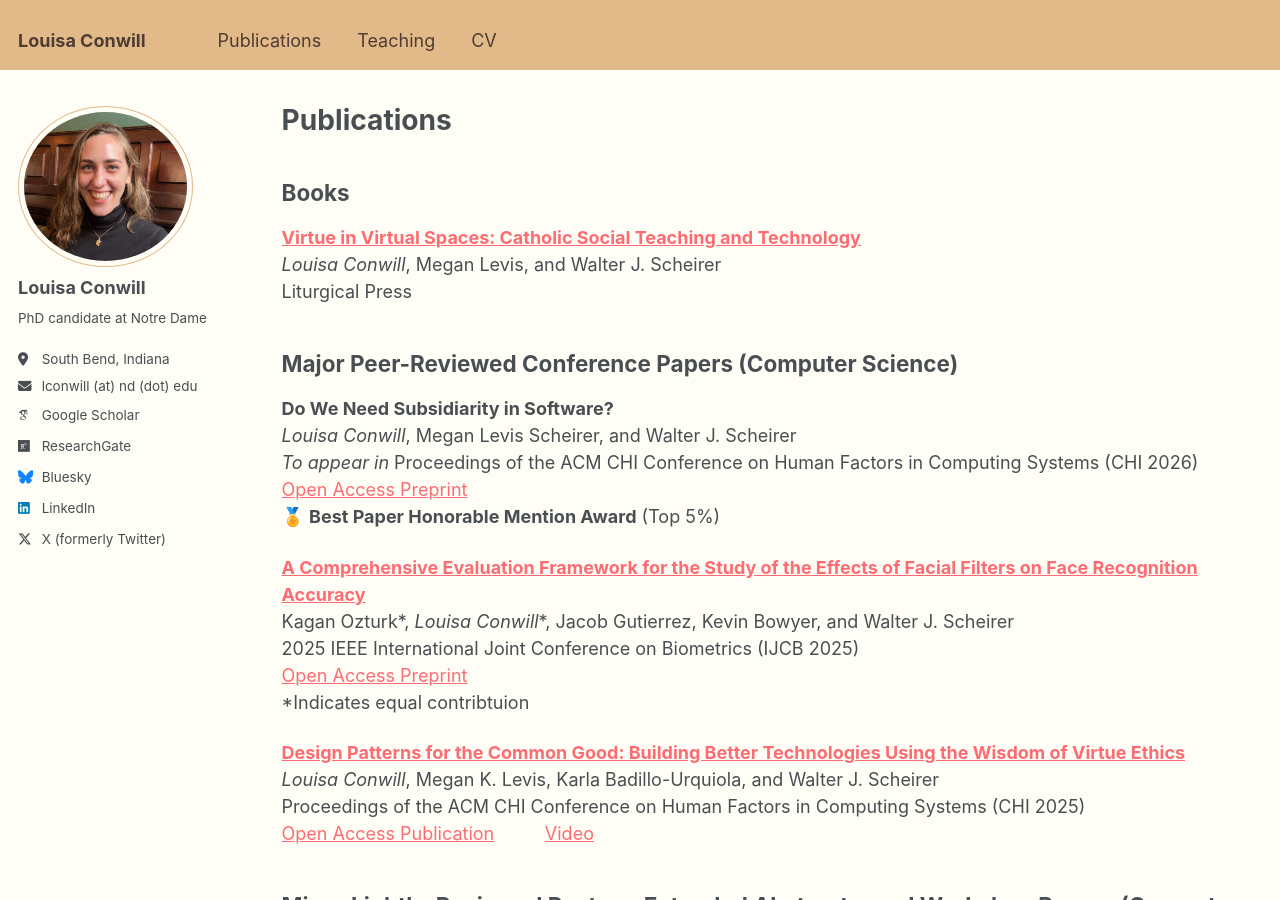
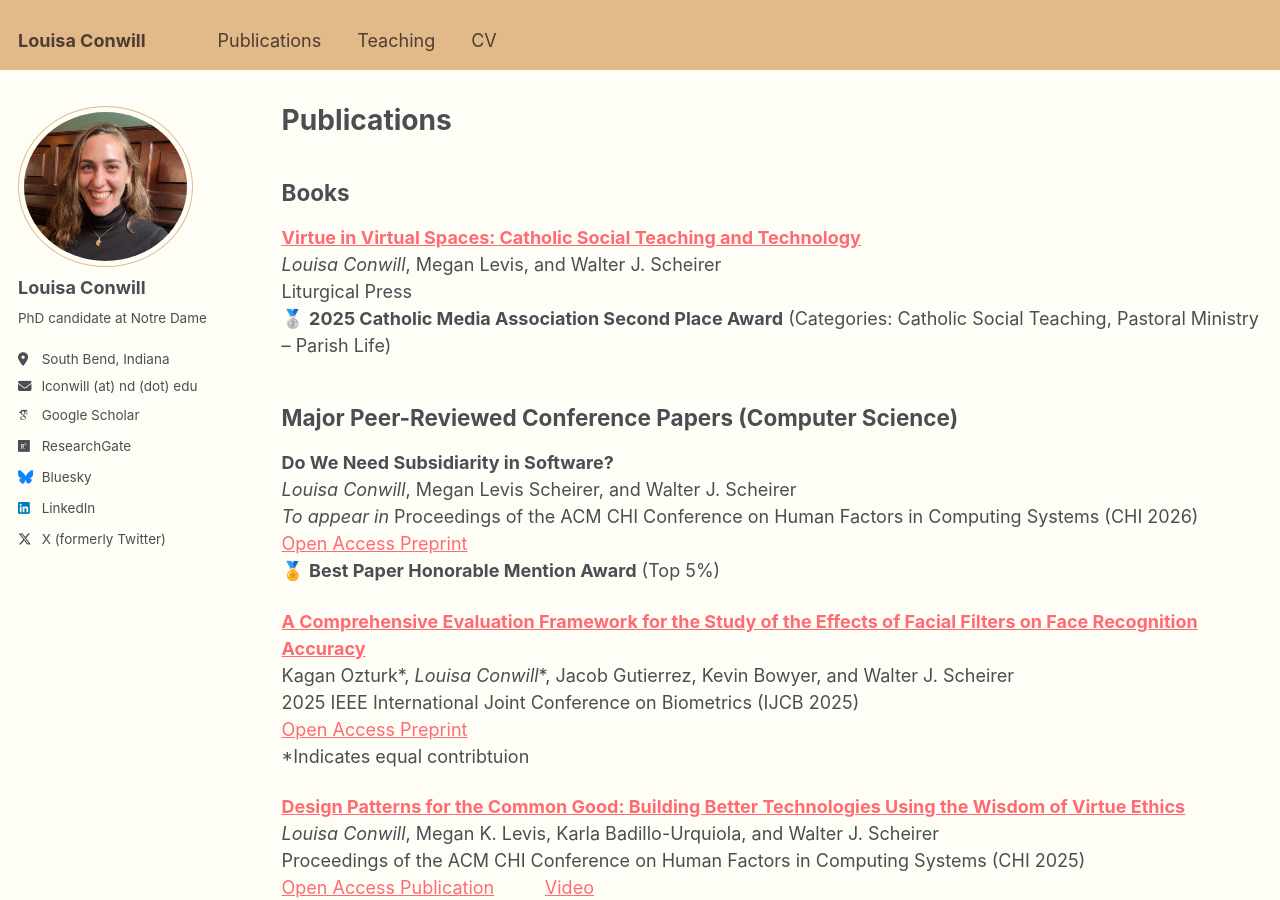
Before and after one commit to louisaconwill/louisaconwill.github.io, a Jekyll site: the page built from _pages/publications.md, in a window 1280 px wide and 900 px high. Built offline with Jekyll 4.4.1, drawn with Linux system fonts in a browser that asks for light colours; some web fonts are replaced.

Commit message:
Might as well at add the Catholic Media Award too

```diff
--- a/_pages/publications.md
+++ b/_pages/publications.md
@@ -13,6 +13,7 @@ author_profile: true
 [**Virtue in Virtual Spaces: Catholic Social Teaching and Technology**](https://litpress.org/Products/00269/Virtue-in-Virtual-Spaces?srsltid=AfmBOorkGtihv_1jiAlEfW3Sw3gDhbpPP0lPdZ7CiabminLZ8wmtfKMZ)<br/>
 *Louisa Conwill*, Megan Levis, and Walter J. Scheirer<br/>
 Liturgical Press<br/>
+🥈 **2025 Catholic Media Association Second Place Award** (Categories: Catholic Social Teaching, Pastoral Ministry -- Parish Life)<br/>
 
 ## Major Peer-Reviewed Conference Papers (Computer Science) ##
 **Do We Need Subsidiarity in Software?**<br/>
```
